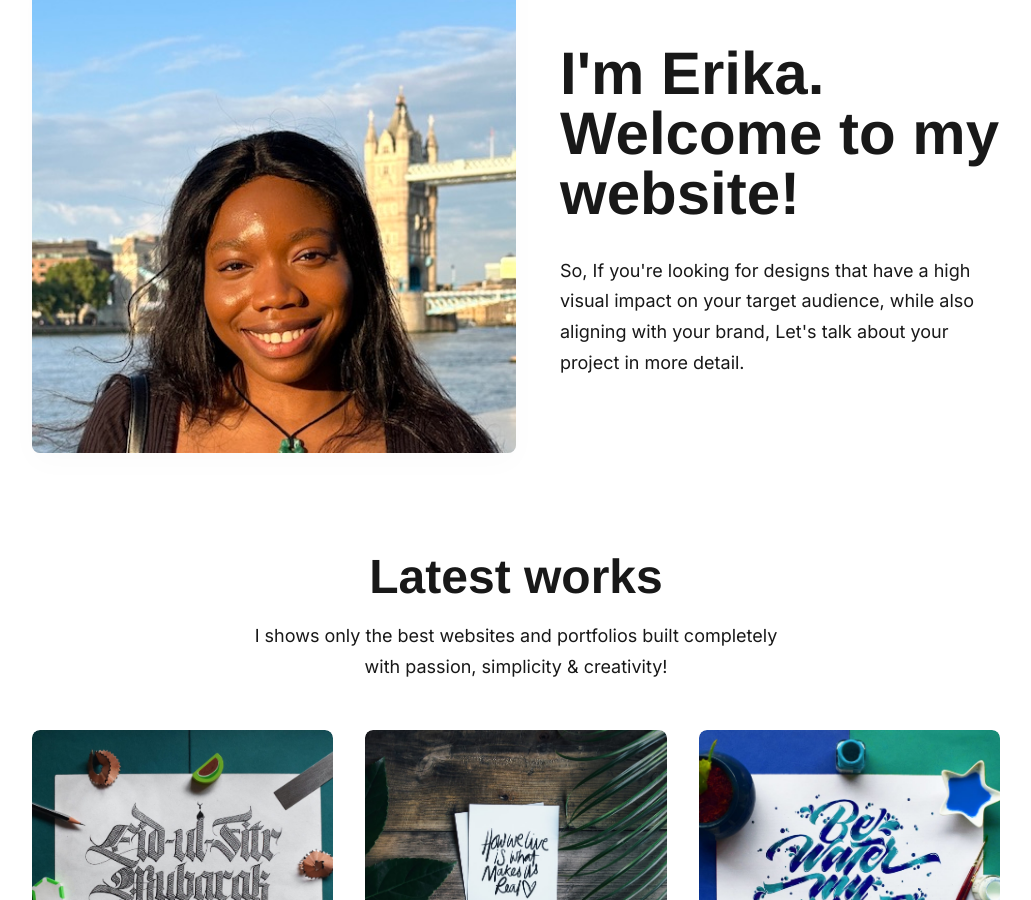
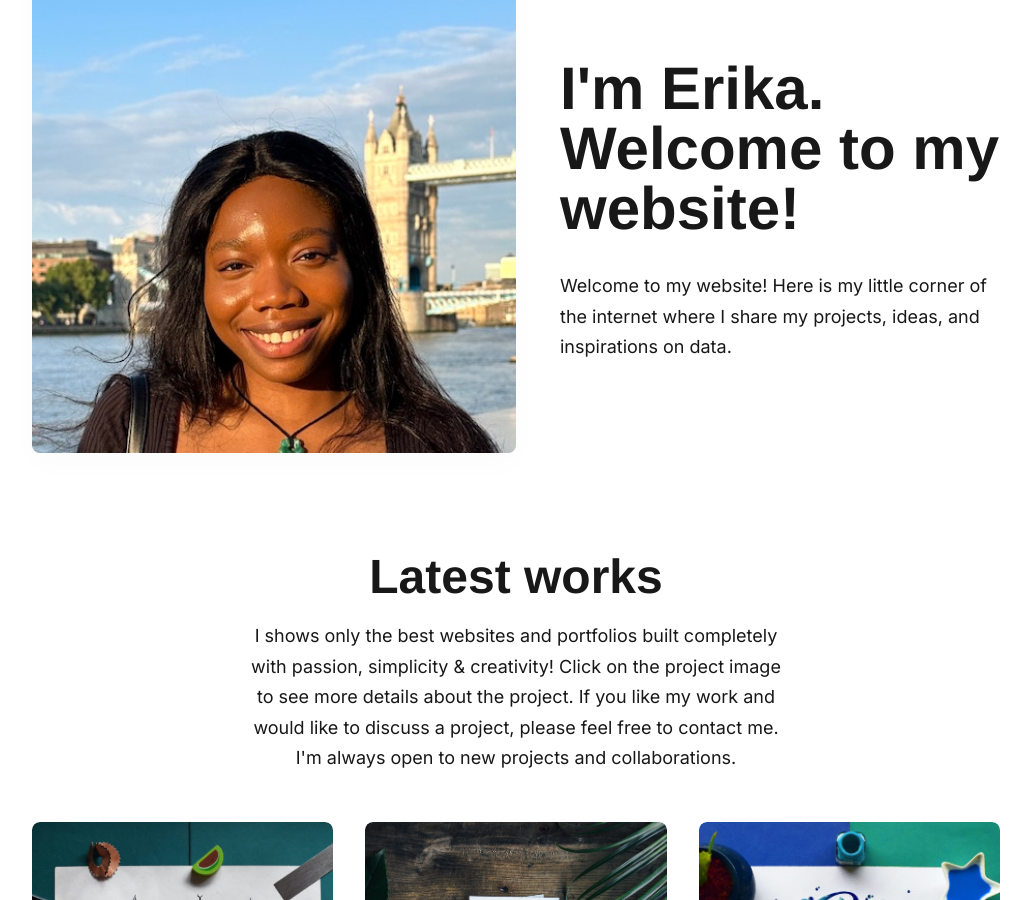
Before and after one commit to erica-prog/hilton_website, a Jekyll site: the page built from index.html, in a window 1280 px wide and 900 px high, scrolled down 195 px. Shown: the whole window, without its empty margins (124-1155 px from the left). Built offline with Jekyll 4.4.1, drawn with Linux system fonts in a browser that asks for light colours; nearby versions of some CDN libraries; some web fonts are replaced; some of the changed text lies outside the part shown.

Commit message:
changing my bio in settings

```diff
--- a/_data/settings.yml
+++ b/_data/settings.yml
@@ -29,8 +29,8 @@
 #-------------------------------
 # Author Settings
 author:
-  author__name: Monica Hilton
-  author__bio: So, If you're looking for designs that have a high visual impact on your target audience, while also aligning with your brand, Let's talk about your project in more detail.
+  author__name: I'm Erika
+  author__bio: I am a data enthusiast that studied Economics in my undergrad and now studying Data Science at American University. I have a passion for using data to tell stories and drive decision-making. In my free time, I enjoy exploring new data visualization techniques.
   author__avatar: '/images/profile_photo.jpeg'
 
 social:
@@ -48,7 +48,7 @@
 # Hero Settings
 hero:
   hero__title: I'm Erika. Welcome to my website!
-  hero__description: So, If you're looking for designs that have a high visual impact on your target audience, while also aligning with your brand, Let's talk about your project in more detail.
+  hero__description: Welcome to my website! Here is my little corner of the internet where I share my projects, ideas, and inspirations on data.
   hero__image: '/images/profile_photo.jpeg'
 
 
@@ -64,7 +64,7 @@
 # Projects Settings
 projects__settings:
   projects__title: Latest works
-  projects__description: I shows only the best websites and portfolios built completely with passion, simplicity & creativity!
+  projects__description: I shows only the best websites and portfolios built completely with passion, simplicity & creativity! Click on the project image to see more details about the project. If you like my work and would like to discuss a project, please feel free to <a href="/contact/">contact me</a>. I'm always open to new projects and collaborations.
 
 
 #-------------------------------
```
